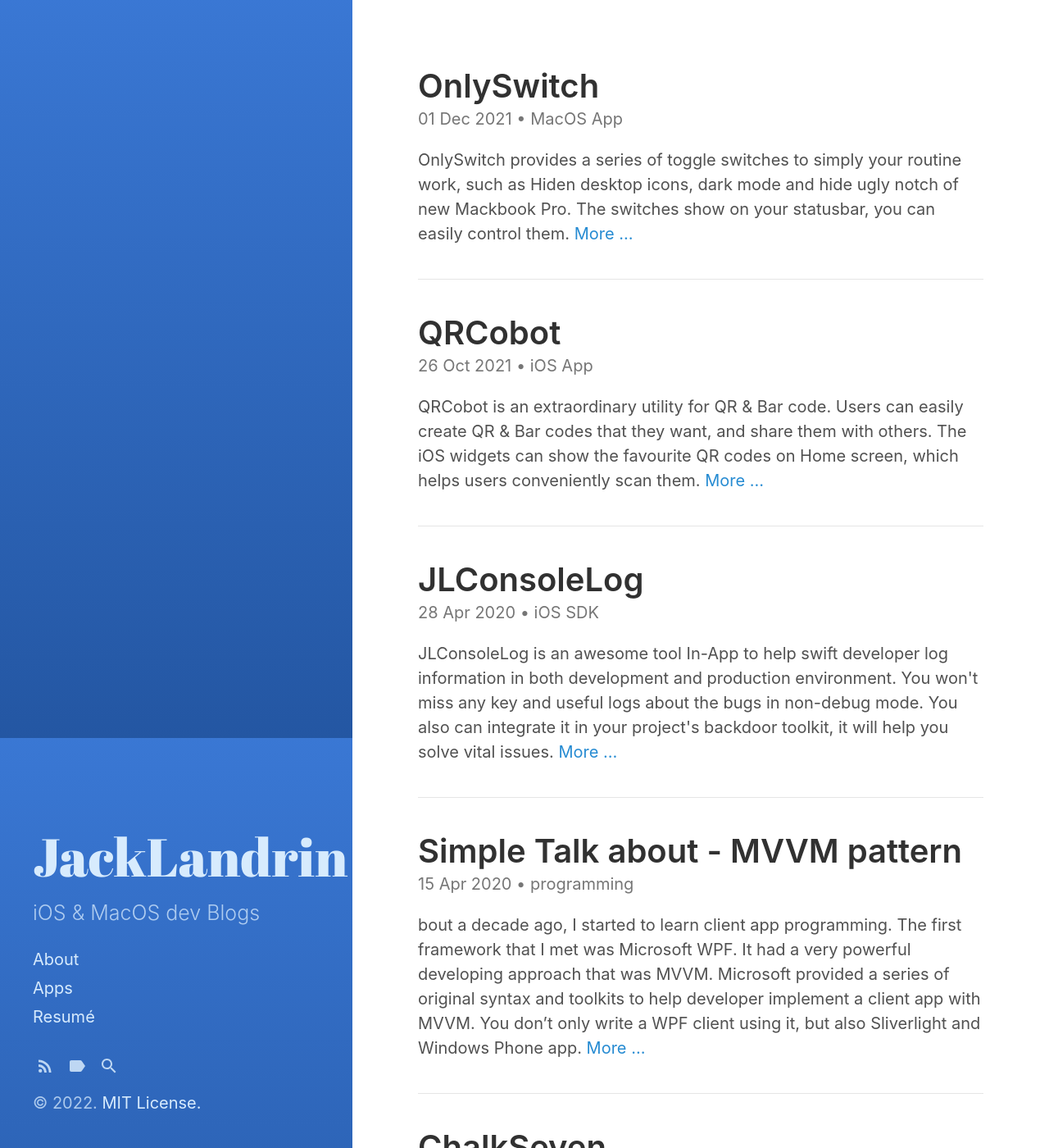
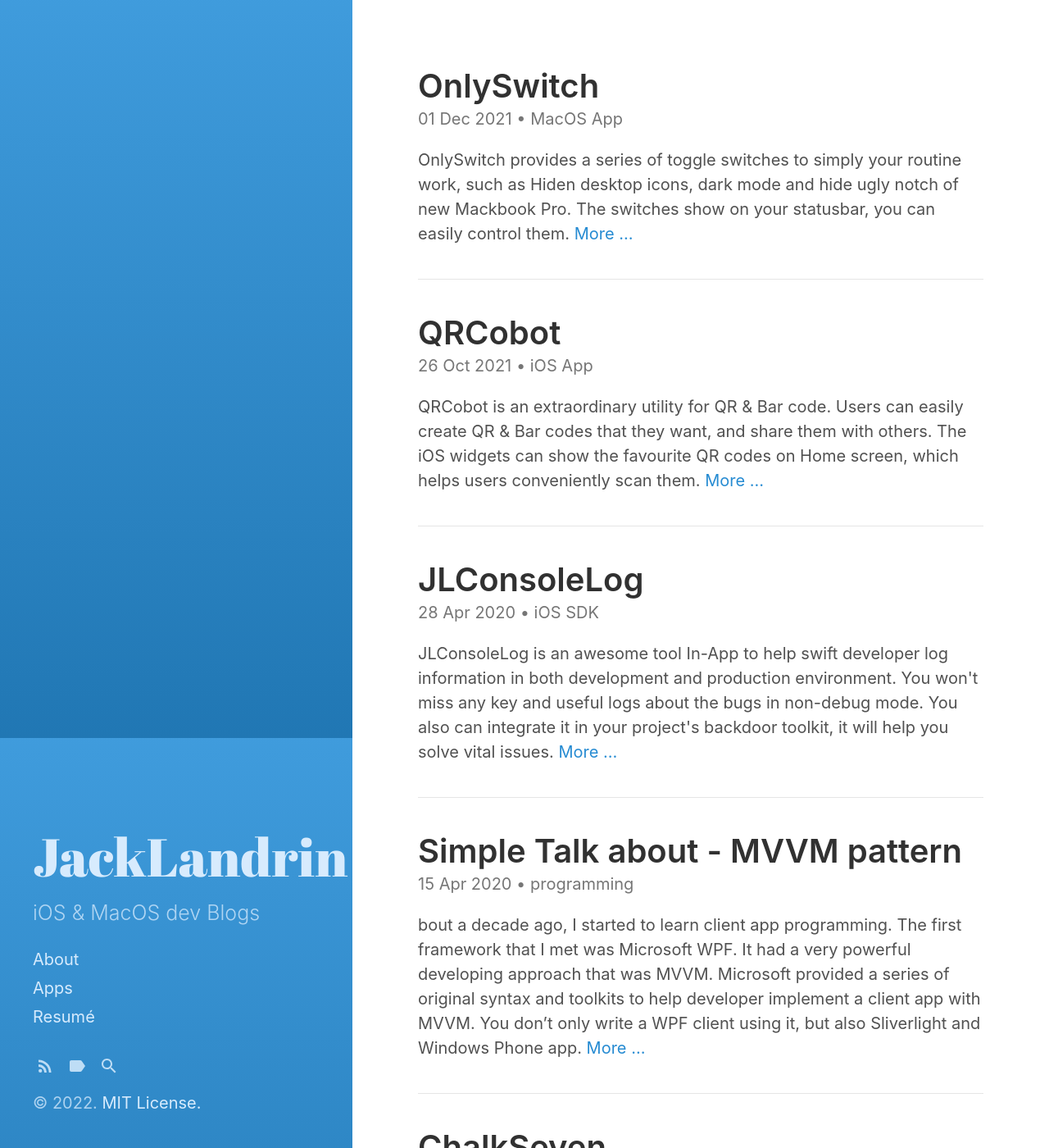
Before and after one commit to jacklandrin/jacklandrin.github.io, a Jekyll site: the page built from index.html, in a window 1280 px wide and 1400 px high. Shown: the whole window at 82% size. Built offline with Jekyll 4.4.1, drawn with Linux system fonts in a browser that asks for light colours; the list of posts is cut into pages by our own code.

Commit message:
change sidebar color

```diff
--- a/_sass/hydeout/_variables.scss
+++ b/_sass/hydeout/_variables.scss
@@ -42,7 +42,7 @@
 $code-color: #bf616a !default;
 
 // Hyde theming
-$sidebar-bg-color: #2a66c0 !default;
+$sidebar-bg-color: $blue !default;
 $sidebar-fg-color: rgb(215, 235, 253) !default;
 $sidebar-sticky: true !default;
 $layout-reverse: false !default;
```
